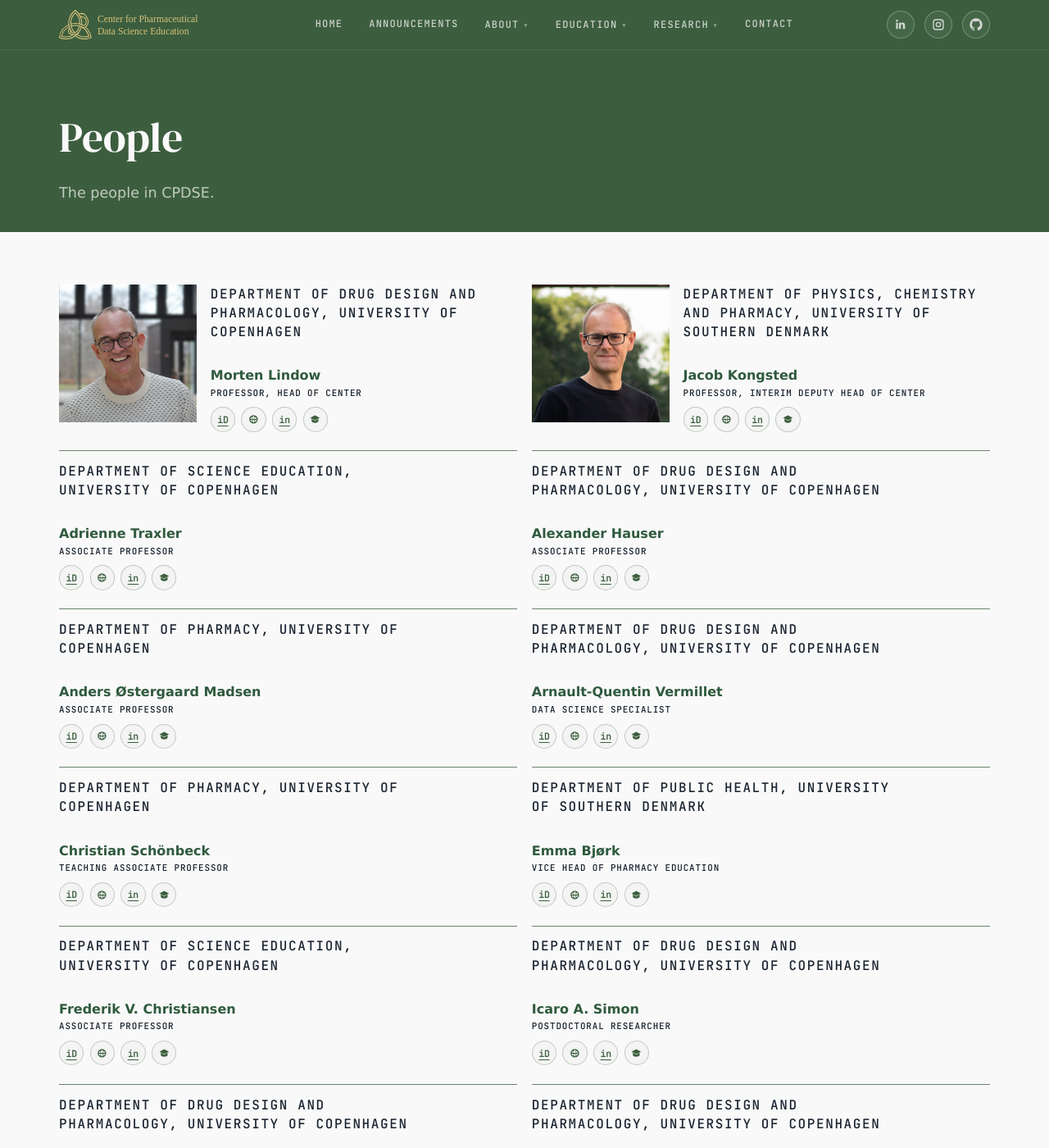
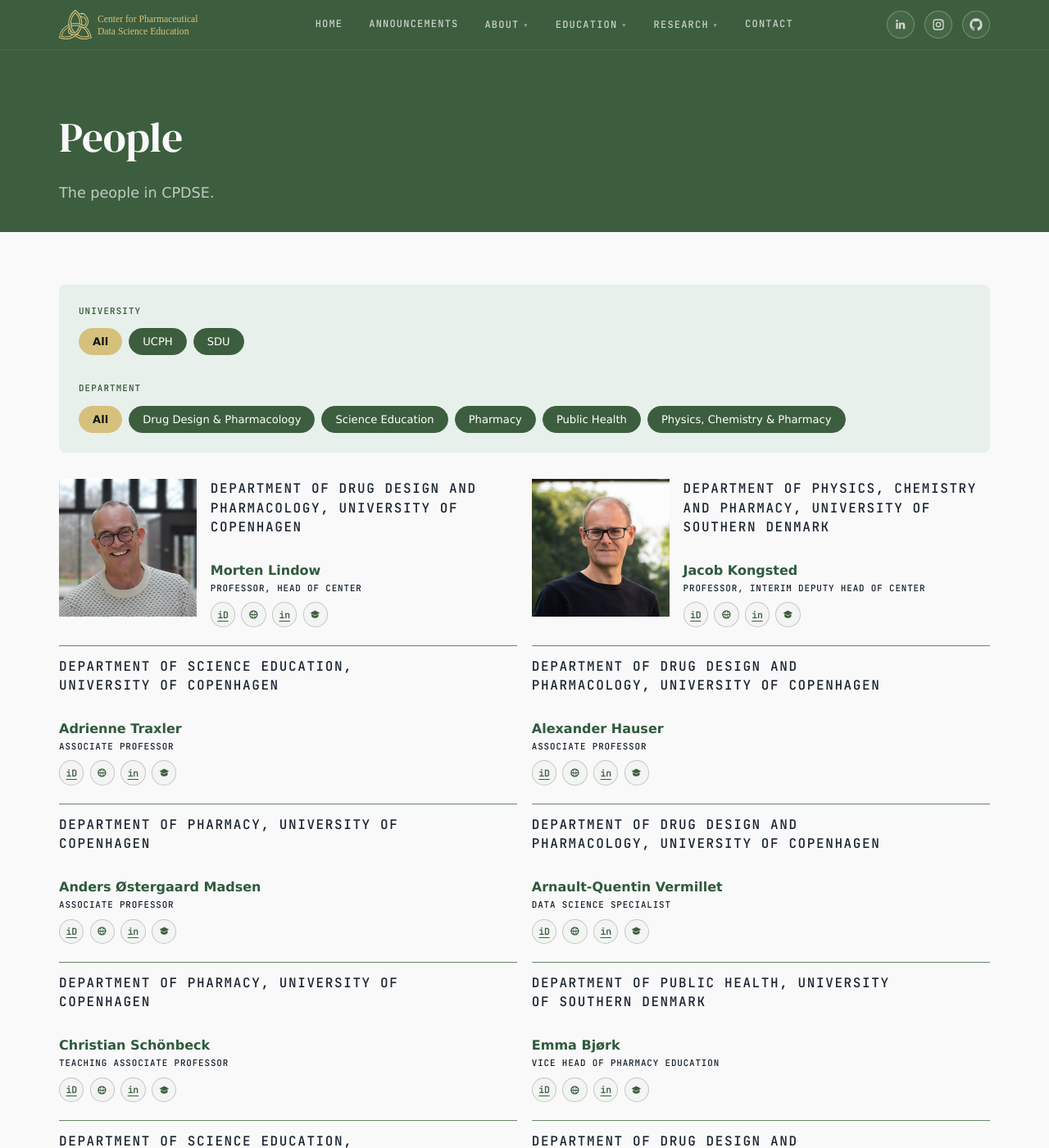
Before and after one commit to CPDSE/PagesCMS, a Jekyll site: the page built from people.md, in a window 1280 px wide and 1400 px high. Shown: the whole window at 82% size. Built offline with Jekyll 4.4.1, drawn with Linux system fonts in a browser that asks for light colours.

Commit message:
style people overview

```diff
--- a/assets/css/main.css
+++ b/assets/css/main.css
@@ -1712,10 +1712,75 @@ a { color: inherit; }
 .page-body > .people-directory {
   max-width: none;
 }
+.page-body > .people-filters {
+  max-width: none;
+}
+.people-filters {
+  margin-bottom: var(--space-md);
+  padding: 1.5rem;
+  background: var(--green-pale);
+  border-radius: 8px;
+  display: flex;
+  flex-wrap: wrap;
+  gap: 2rem;
+}
+.filter-group {
+  display: flex;
+  flex-direction: column;
+  gap: 0.5rem;
+}
+.filter-label {
+  font-family: var(--font-mono);
+  font-size: 0.68rem;
+  font-weight: 600;
+  letter-spacing: 0.1em;
+  text-transform: uppercase;
+  color: var(--green);
+  margin-bottom: 0.25rem;
+}
+.filter-buttons {
+  display: flex;
+  flex-wrap: wrap;
+  gap: 0.5rem;
+}
+.filter-btn {
+  display: inline-flex;
+  align-items: center;
+  justify-content: center;
+  padding: 0.5rem 1rem;
+  font-family: var(--font-body);
+  font-size: 0.82rem;
+  font-weight: 500;
+  color: #fff;
+  background: var(--green);
+  border: 1px solid var(--green);
+  border-radius: 20px;
+  cursor: pointer;
+  transition: all 0.15s ease;
+}
+.filter-btn:hover {
+  background: var(--green-mid);
+  border-color: var(--green-mid);
+  transform: translateY(-1px);
+}
+.filter-btn.filter-active {
+  background: var(--accent);
+  border-color: var(--accent);
+  color: var(--ink);
+  font-weight: 600;
+}
+.filter-btn.filter-active:hover {
+  background: #e4d29a;
+  border-color: #e4d29a;
+}
 .people-directory {
   display: grid;
   grid-template-columns: 1fr 1fr;
   gap: 0 1.1rem;
+}
+.people-directory.filtered {
+  opacity: 1;
+  transition: opacity 0.2s ease;
 }
 .person-card {
   border-top: 1px solid rgba(60,94,62,0.75);
@@ -1815,12 +1880,24 @@ a { color: inherit; }
   .people-directory {
     grid-template-columns: 1fr;
   }
+  .people-filters {
+    flex-direction: column;
+    gap: 1.5rem;
+  }
   .person-card:nth-child(2) {
     border-top: 1px solid rgba(60,94,62,0.75);
     padding-top: 0.8rem;
   }
 }
 @media (max-width: 640px) {
+  .people-filters {
+    padding: 1rem;
+    gap: 1rem;
+  }
+  .filter-btn {
+    padding: 0.4rem 0.8rem;
+    font-size: 0.75rem;
+  }
   .person-card-photo {
     grid-template-columns: 120px 1fr;
     gap: 0.85rem;
--- a/people.md
+++ b/people.md
@@ -4,6 +4,30 @@ title: People
 description: The people in CPDSE.
 permalink: /people/
 ---
+
+<!-- FILTERS -->
+<div class="people-filters" role="group" aria-label="Filter people">
+  <div class="filter-group">
+    <label class="filter-label">University</label>
+    <div class="filter-buttons">
+      <button class="filter-btn filter-active" data-filter="university" data-value="">All</button>
+      <button class="filter-btn" data-filter="university" data-value="University of Copenhagen">UCPH</button>
+      <button class="filter-btn" data-filter="university" data-value="University of Southern Denmark">SDU</button>
+    </div>
+  </div>
+
+  <div class="filter-group">
+    <label class="filter-label">Department</label>
+    <div class="filter-buttons">
+      <button class="filter-btn filter-active" data-filter="department" data-value="">All</button>
+      <button class="filter-btn" data-filter="department" data-value="Drug Design and Pharmacology">Drug Design & Pharmacology</button>
+      <button class="filter-btn" data-filter="department" data-value="Science Education">Science Education</button>
+      <button class="filter-btn" data-filter="department" data-value="Pharmacy">Pharmacy</button>
+      <button class="filter-btn" data-filter="department" data-value="Public Health">Public Health</button>
+      <button class="filter-btn" data-filter="department" data-value="Physics, Chemistry and Pharmacy">Physics, Chemistry & Pharmacy</button>
+    </div>
+  </div>
+</div>
 
 <section class="people-directory" aria-label="People directory">
   <article class="person-card person-card-photo">
@@ -232,5 +256,61 @@ permalink: /people/
         links.appendChild(anchor);
       });
     });
+
+    // ─── PEOPLE FILTER FUNCTIONALITY ───────────────────────────────
+    const filterButtons = document.querySelectorAll('.filter-btn');
+    const personCards = document.querySelectorAll('.person-card');
+    let activeFilters = {
+      university: '',
+      department: ''
+    };
+
+    filterButtons.forEach((button) => {
+      button.addEventListener('click', () => {
+        const filterType = button.dataset.filter;
+        const filterValue = button.dataset.value;
+
+        // Remove active class from siblings
+        document.querySelectorAll(`.filter-btn[data-filter="${filterType}"]`).forEach((btn) => {
+          btn.classList.remove('filter-active');
+        });
+
+        // Add active class to clicked button
+        button.classList.add('filter-active');
+
+        // Update active filters
+        activeFilters[filterType] = filterValue;
+
+        // Filter person cards
+        filterCards();
+      });
+    });
+
+    const filterCards = () => {
+      personCards.forEach((card) => {
+        const affiliation = card.querySelector('.person-affiliation')?.textContent || '';
+
+        // Check university filter
+        let universityMatch = true;
+        if (activeFilters.university) {
+          universityMatch = affiliation.includes(activeFilters.university);
+        }
+
+        // Check department filter
+        let departmentMatch = true;
+        if (activeFilters.department) {
+          departmentMatch = affiliation.includes(activeFilters.department);
+        }
+
+        // Show or hide card
+        if (universityMatch && departmentMatch) {
+          card.style.display = '';
+          card.style.opacity = '1';
+        } else {
+          card.style.display = 'none';
+          card.style.opacity = '0';
+        }
+      });
+    };
   });
 </script>
```
